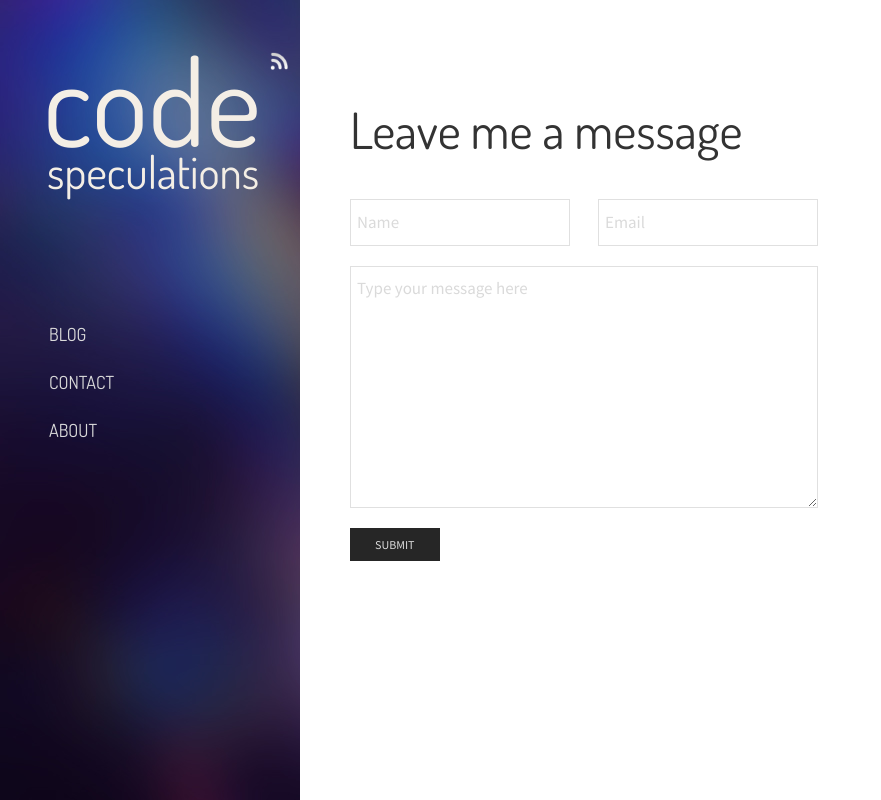
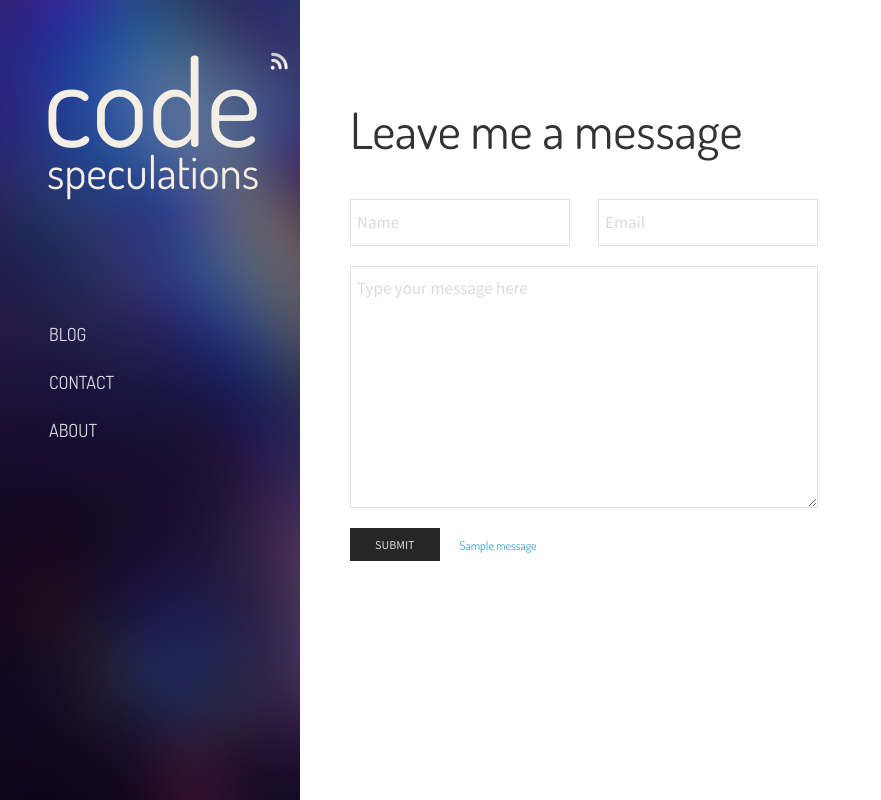
Before and after one commit to ana-balica/codee_blog, a Flask app: page /contact in a window 1280 px wide. Shown: the whole page, without its empty margins (0-881 px from the left). Run offline with Flask 2, Linux system fonts and the light colour scheme; tables that the repository leaves empty hold one stand-in row (values such as "Sample post"); one stand-in notice (Sample message) is shown; some libraries are stand-ins or nearby versions.

Commit message:
include flash message in contact form

```diff
--- a/blog/templates/contact.html
+++ b/blog/templates/contact.html
@@ -7,6 +7,7 @@
     {{ render_field(form.name, placeholder='Name') }}
     {{ render_field(form.email, placeholder='Email') }}
     {{ render_field(form.message, placeholder='Type your message here', cols='63', rows='10') }}
+    <!-- DISPLAY ERRORS -->
     {% if form.errors %}
     <ul class="errors">
       {% for field_name, field_errors in form.errors|dictsort if field_errors %}
@@ -17,6 +18,14 @@
     </ul>
     {% endif %}
     {{ render_field(form.submit, class='left', value='submit') }}
+    <!-- FLASH MESSAGES -->
+    {% with messages = get_flashed_messages() %}
+      {% if messages %}
+        {% for message in messages %}
+          <div class='flash left'>{{ message }}</div>
+        {% endfor %}
+      {% endif %}
+    {% endwith %}
   </form>
 </div>
 {% endblock %}
```
